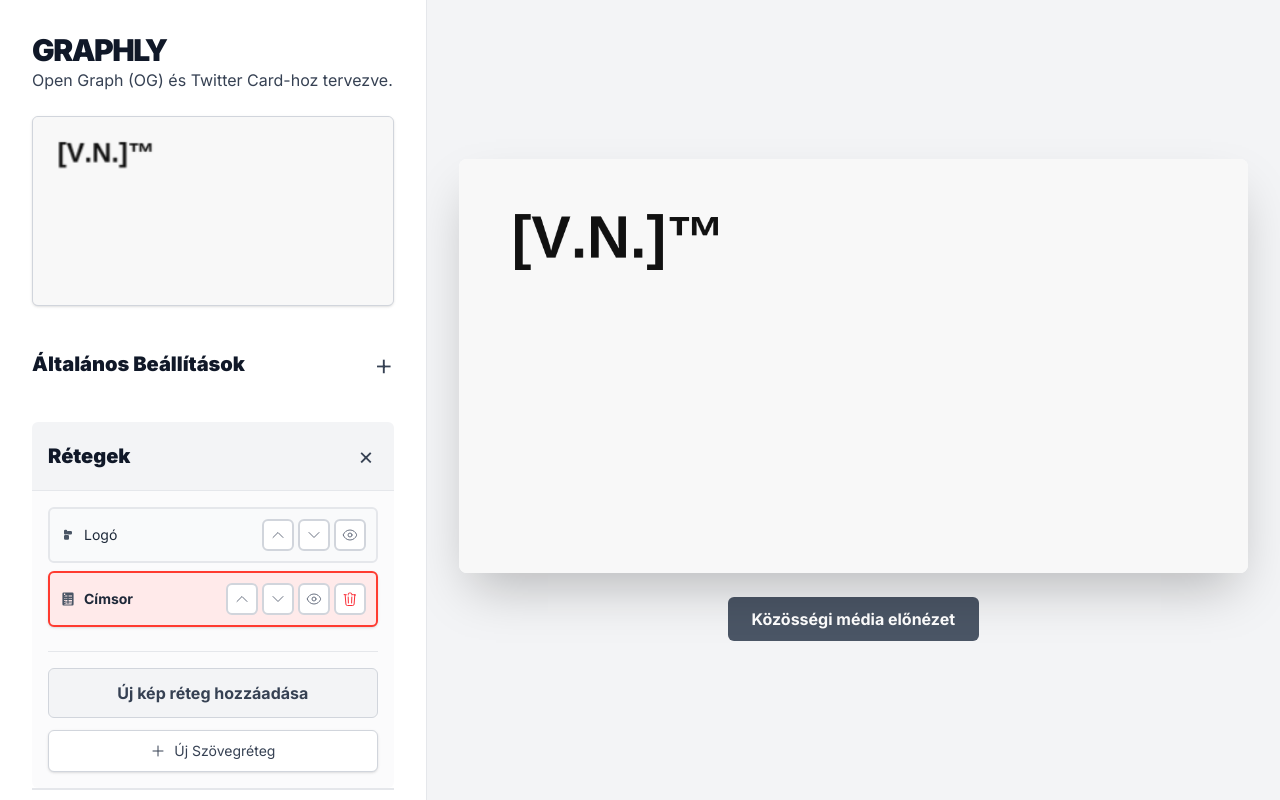
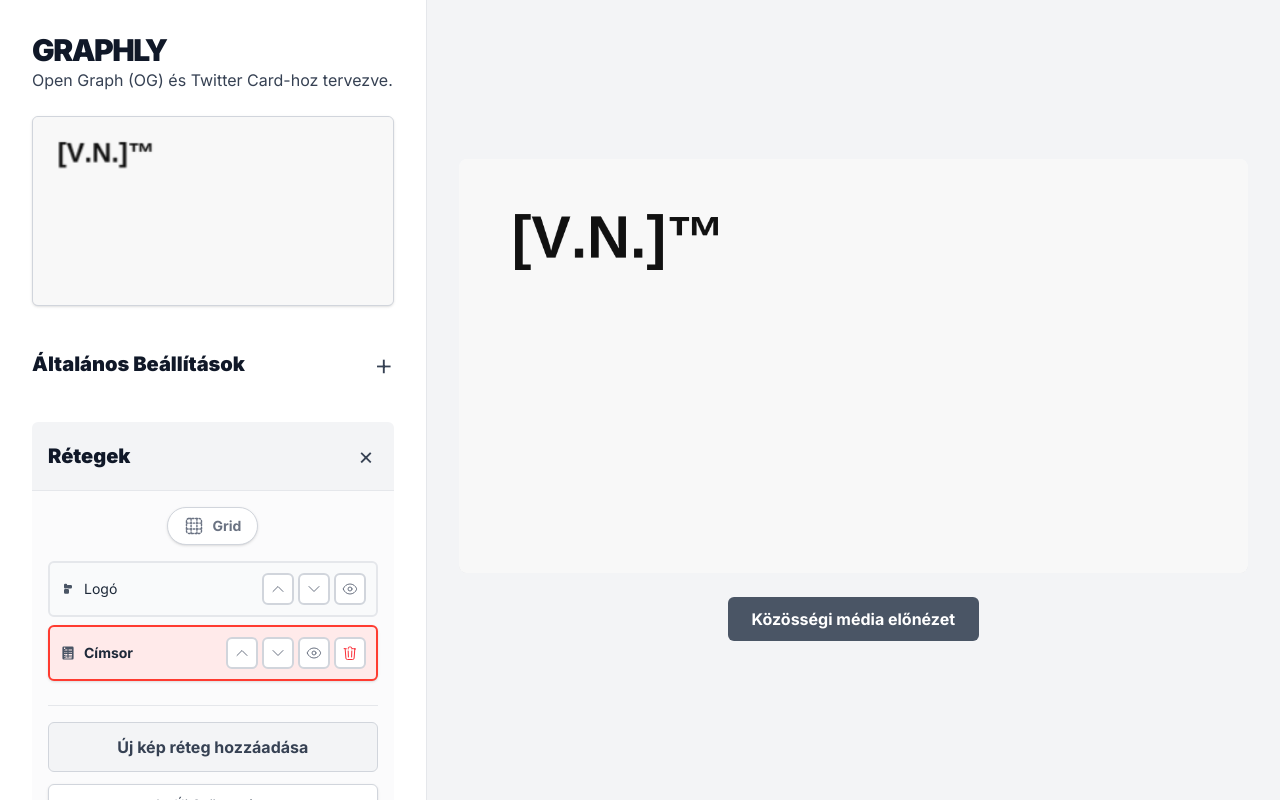
Before and after one commit to vnorman1/graphly-source, a React (Vite) app: page / in a window 1280 px wide. Built offline with nearby package versions, Linux system fonts and the light colour scheme.

Commit message:
Add grid overlay functionality with adjustable settings in LayersPanel and PreviewCanvas; introduce GridIcon component

```diff
--- a/App.tsx
+++ b/App.tsx
@@ -56,6 +56,11 @@ const App: React.FC = () => {
         }
     });
     const [isLoading, setIsLoading] = useState<boolean>(true);
+    // Grid overlay state (globális, hogy PreviewCanvas is lássa)
+    const [showGrid, setShowGrid] = useState(false);
+    const [gridDensity, setGridDensity] = useState(5);
+    const [gridStyle, setGridStyle] = useState<'dotted' | 'solid'>('dotted');
+    const [gridOpacity, setGridOpacity] = useState(0.5);
 
     const mergeStateWithInitial = (loadedStatePartial: Partial<AppState>): AppState => {
         const defaultTextLayerFromConstants = INITIAL_STATE.layers.find(l => l.type === 'text') as TextLayer | undefined;
@@ -708,6 +713,15 @@ const App: React.FC = () => {
                             onMoveLayer={moveLayer}
                             onAddLayer={addLayer}
                             onReorderLayers={handleReorderLayers}
+                            // Grid overlay props
+                            showGrid={showGrid}
+                            setShowGrid={setShowGrid}
+                            gridDensity={gridDensity}
+                            setGridDensity={setGridDensity}
+                            gridStyle={gridStyle}
+                            setGridStyle={setGridStyle}
+                            gridOpacity={gridOpacity}
+                            setGridOpacity={setGridOpacity}
                         />
 
                         {selectedLayer && (
@@ -894,6 +908,11 @@ const App: React.FC = () => {
                     appState={appState}
                     onCanvasUpdate={handleCanvasUpdate}
                     onLayerPositionChange={handleLayerPositionChange}
+                    // Grid overlay props
+                    showGrid={!isPreviewVisible && showGrid}
+                    gridDensity={gridDensity}
+                    gridStyle={gridStyle}
+                    gridOpacity={gridOpacity}
                 />
                 <button
                     onClick={() => setIsPreviewVisible(!isPreviewVisible)}
--- a/components/LayersPanel.tsx
+++ b/components/LayersPanel.tsx
@@ -4,7 +4,10 @@ import ControlPanelSection from './ControlPanelSection'; // Visszaállítva
 import IconButton from './IconButton';
 import FileUploadInput from './FileUploadInput';
 import { EyeIcon, EyeSlashIcon, TrashIcon, ArrowUpIcon, ArrowDownIcon, PlusIcon, TextIcon, ImageIcon, LogoIcon } from './icons/SimpleIcons';
+import GridIcon from './icons/GridIcon';
 import { BRAND_RED } from '../constants';
+import RangeInput from './RangeInput';
+import SelectInput from './SelectInput';
 
 interface LayersPanelProps {
   layers: Layer[];
@@ -14,7 +17,16 @@ interface LayersPanelProps {
   onDeleteLayer: (id: string) => void;
   onMoveLayer: (id: string, direction: 'up' | 'down') => void;
   onAddLayer: (type: LayerType, file?: File) => void;
-  onReorderLayers?: (fromIndex: number, toIndex: number) => void; // ÚJ
+  onReorderLayers?: (fromIndex: number, toIndex: number) => void;
+  // Grid overlay vezérlők (App-ből jönnek)
+  showGrid: boolean;
+  setShowGrid: (v: boolean) => void;
+  gridDensity: number;
+  setGridDensity: (v: number) => void;
+  gridStyle: 'dotted' | 'solid';
+  setGridStyle: (v: 'dotted' | 'solid') => void;
+  gridOpacity: number;
+  setGridOpacity: (v: number) => void;
 }
 
 const LayerTypeIcon: React.FC<{type: LayerType}> = ({type}) => {
@@ -33,6 +45,15 @@ const LayersPanel: React.FC<LayersPanelProps> = ({
   onMoveLayer,
   onAddLayer,
   onReorderLayers,
+  // Grid overlay propok
+  showGrid,
+  setShowGrid,
+  gridDensity,
+  setGridDensity,
+  gridStyle,
+  setGridStyle,
+  gridOpacity,
+  setGridOpacity,
 }) => {
   const [draggedLayerId, setDraggedLayerId] = useState<string | null>(null);
   const panelRef = useRef<HTMLDivElement>(null);
@@ -74,8 +95,85 @@ const LayersPanel: React.FC<LayersPanelProps> = ({
     }
   };
 
+  // Grid overlay UI state (csak a beállítás-panel láthatósága marad lokális)
+  const [showGridSettings, setShowGridSettings] = useState(false);
+
   return (
     <ControlPanelSection title="Rétegek" isOpenDefault={true}>
+      {/* Grid overlay toggle button középen, lebegő beállításokkal */}
+      <div className="flex justify-center mb-4 relative">
+        <button
+          type="button"
+          aria-pressed={showGrid}
+          title={showGrid ? 'Grid kikapcsolása' : 'Grid bekapcsolása'}
+          className={`group flex items-center gap-2 px-4 py-2 rounded-full border shadow-sm font-semibold transition-all duration-150
+            ${showGrid ? 'bg-[#ffeaea] border-[#FF3B30] text-[#FF3B30]' : 'bg-white border-gray-300 text-gray-500 hover:bg-gray-100 hover:border-gray-400'}
+            focus:outline-none focus:ring-2 focus:ring-[#FF3B30] focus:ring-offset-2`}
+          onClick={() => { setShowGrid(!showGrid); if (!showGrid) setShowGridSettings(true); }}
+        >
+          <GridIcon className="w-5 h-5" />
+          <span className="text-sm select-none">Grid</span>
+          <span className="sr-only">{showGrid ? 'Kikapcsol' : 'Bekapcsol'}</span>
+        </button>
+        {/* Lebegő beállítás-panel, csak ha aktív a grid */}
+        {showGrid && showGridSettings && (
+          <div className="absolute left-1/2 top-full z-10 mt-2 -translate-x-1/2 w-64 bg-white border border-gray-200 rounded-xl shadow-lg p-4 flex flex-col gap-3 animate-fade-in">
+            <div className="flex items-center justify-between">
+              <span className="font-semibold text-gray-700 text-sm">Grid beállítások</span>
+              <button
+                className="text-xs text-gray-400 hover:text-gray-700 px-2 py-1 rounded focus:outline-none"
+                onClick={() => setShowGridSettings(false)}
+                title="Beállítások elrejtése"
+              >
+                ✕
+              </button>
+            </div>
+            <RangeInput
+              id="gridDensity"
+              label="Sűrűség"
+              min={2}
+              max={12}
+              step={1}
+              value={gridDensity}
+              onChange={setGridDensity}
+              valueDisplay={`${gridDensity}x${gridDensity}`}
+            />
+            <div className="flex flex-col gap-2">
+              <label htmlFor="gridStyle" className="block text-sm font-medium text-gray-700">Vonal stílus</label>
+              <SelectInput
+                id="gridStyle"
+                label=""
+                value={gridStyle}
+                options={[
+                  { value: 'dotted', name: 'Pontozott' },
+                  { value: 'solid', name: 'Folytonos' }
+                ]}
+                onChange={val => setGridStyle(val as 'dotted' | 'solid')}
+              />
+            </div>
+            <RangeInput
+              id="gridOpacity"
+              label="Áttetszőség"
+              min={0.1}
+              max={1}
+              step={0.05}
+              value={gridOpacity}
+              onChange={setGridOpacity}
+              valueDisplay={`${Math.round(gridOpacity * 100)}%`}
+            />
+          </div>
+        )}
+        {/* Beállítások gomb csak ha grid aktív, de panel nem látszik */}
+        {showGrid && !showGridSettings && (
+          <button
+            className="absolute right-0 top-1/2 -translate-y-1/2 text-xs text-gray-400 hover:text-gray-700 px-2 py-1 rounded focus:outline-none"
+            onClick={() => setShowGridSettings(true)}
+            title="Grid beállítások megnyitása"
+          >
+            ⚙️
+          </button>
+        )}
+      </div>
       <div
         ref={panelRef}
         onDragOver={handlePanelDragOver}
--- a/components/PreviewCanvas.tsx
+++ b/components/PreviewCanvas.tsx
@@ -6,7 +6,11 @@ interface PreviewCanvasProps {
   appState: AppState;
   onCanvasUpdate: (dataUrl: string) => void;
   onLayerPositionChange: (layerId: string, position: { x: number; y: number }) => void;
-  // TODO: Add onLayerSizeChange, onLayerRotateChange if direct manipulation on canvas is implemented
+  // ÚJ: Grid overlay propok
+  showGrid?: boolean;
+  gridDensity?: number;
+  gridStyle?: 'dotted' | 'solid';
+  gridOpacity?: number;
 }
 
 type DraggableElementInfo = {
@@ -47,7 +51,11 @@ const loadImage = (src: string): Promise<HTMLImageElement> => {
 const PreviewCanvas: React.FC<PreviewCanvasProps> = ({
     appState,
     onCanvasUpdate,
-    onLayerPositionChange
+    onLayerPositionChange,
+    showGrid,
+    gridDensity,
+    gridStyle,
+    gridOpacity
 }) => {
   const canvasRef = useRef<HTMLCanvasElement>(null);
   const [draggingInfo, setDraggingInfo] = useState<DraggableElementInfo>(null);
@@ -55,7 +63,6 @@ const PreviewCanvas: React.FC<PreviewCanvasProps> = ({
   const [loadedImages, setLoadedImages] = useState<Map<string, HTMLImageElement>>(new Map());
   // ÚJ: háttérkép töltési állapot
   const [isBgImageLoading, setIsBgImageLoading] = useState(false);
-  const [isBgImageTainted, setIsBgImageTainted] = useState(false);
 
   // Detect Safari (iOS/macOS) for filter warning
   const [isSafari, setIsSafari] = useState(false);
@@ -411,11 +418,9 @@ const PreviewCanvas: React.FC<PreviewCanvasProps> = ({
     const res = getCanvasAndContext();
     if (!res) return;
     const { canvas, ctx } = res;
-
     ctx.clearRect(0, 0, canvas.width, canvas.height);
     ctx.shadowColor = 'transparent'; ctx.shadowOffsetX = 0; ctx.shadowOffsetY = 0; ctx.shadowBlur = 0;
     ctx.letterSpacing = '0px'; ctx.globalAlpha = 1; ctx.filter = 'none'; ctx.textAlign = 'left'; ctx.textBaseline = 'alphabetic';
-
     // --- FŐ JAVÍTÁS: ha háttérkép töltődik, CSAK a töltő szöveget rajzoljuk ki, mást nem! ---
     if (appState.backgroundType === 'image' && isBgImageLoading && appState.bgImage) {
         ctx.fillStyle = appState.bgColor; ctx.fillRect(0, 0, canvas.width, canvas.height);
@@ -424,7 +429,6 @@ const PreviewCanvas: React.FC<PreviewCanvasProps> = ({
         // NE hívjuk meg az onCanvasUpdate-et, amíg töltődik a kép!
         return;
     }
-
     if (appState.backgroundType === 'solid') {
         ctx.fillStyle = appState.bgColor;
         ctx.fillRect(0, 0, canvas.width, canvas.height);
@@ -446,29 +450,12 @@ const PreviewCanvas: React.FC<PreviewCanvasProps> = ({
         gradientFill.addColorStop(0, color1); gradientFill.addColorStop(1, color2);
         ctx.fillStyle = gradientFill; ctx.fillRect(0, 0, canvas.width, canvas.height);
     }
-
     const bgImageFromState = appState.bgImage;
     const bgImageElement = bgImageFromState ? loadedImages.get(bgImageFromState) : null;
-
     if (appState.backgroundType === 'image') {
         if (bgImageElement) {
             ctx.save();
-            // If tainted, skip filter and show warning
-            if (isBgImageTainted) {
-              ctx.drawImage(bgImageElement, 0, 0, canvas.width, canvas.height);
-              ctx.restore();
-              // Draw warning overlay
-              ctx.save();
-              ctx.globalAlpha = 0.7;
-              ctx.fillStyle = '#ff0000';
-              ctx.fillRect(0, 0, canvas.width, 40);
-              ctx.globalAlpha = 1;
-              ctx.font = 'bold 16px sans-serif';
-              ctx.fillStyle = '#fff';
-              ctx.textAlign = 'center';
-              ctx.fillText('A kép nem támogatja a filtereket (CORS hiba).', canvas.width/2, 26);
-              ctx.restore();
-            } else {
+            // Filterek alkalmazása
             const blur = Number(appState.bgImageFilters.blur ?? 0);
             const brightness = Number(appState.bgImageFilters.brightness ?? 100);
             const contrast = Number(appState.bgImageFilters.contrast ?? 100);
@@ -476,23 +463,19 @@ const PreviewCanvas: React.FC<PreviewCanvasProps> = ({
             ctx.drawImage(bgImageElement, 0, 0, canvas.width, canvas.height);
             ctx.filter = 'none';
             ctx.restore();
-            }
         } else if (appState.bgImage && !isBgImageLoading) {
             ctx.fillStyle = appState.bgColor;
             ctx.fillRect(0, 0, canvas.width, canvas.height);
         }
     }
-
     const overlayApplicable = appState.backgroundType === 'gradient' || (appState.backgroundType === 'image' && bgImageElement);
     if (overlayApplicable && appState.overlay.opacity > 0) {
         ctx.save();
         ctx.globalAlpha = appState.overlay.opacity; ctx.fillStyle = appState.overlay.color;
         ctx.fillRect(0, 0, canvas.width, canvas.height); ctx.restore();
     }
-
     const sortedLayers = [...appState.layers].sort((a, b) => a.zIndex - b.zIndex);
     sortedLayers.forEach(layer => drawLayer(ctx, layer));
-
     // --- FŐ JAVÍTÁS: csak akkor hívjuk meg az onCanvasUpdate-et, ha NEM töltődik a háttérkép, ÉS tényleg változott a tartalom! ---
     if (!(appState.backgroundType === 'image' && isBgImageLoading && appState.bgImage)) {
       let previewFormat = 'image/png';
@@ -511,7 +494,7 @@ const PreviewCanvas: React.FC<PreviewCanvasProps> = ({
         onCanvasUpdate(newDataUrl);
       }
     }
-  }, [appState, getCanvasAndContext, onCanvasUpdate, drawLayer, loadedImages, isBgImageLoading, isBgImageTainted, isSafari]);
+  }, [appState, getCanvasAndContext, onCanvasUpdate, drawLayer, loadedImages, isBgImageLoading, isSafari]);
 
   useEffect(() => {
     drawCanvas();
@@ -531,7 +514,6 @@ const PreviewCanvas: React.FC<PreviewCanvasProps> = ({
 
   const getLayerBoundingBox = useCallback((ctx: CanvasRenderingContext2D, layer: Layer): { x: number, y: number, width: number, height: number } | null => {
     if (!layer.isVisible) return null;
-
     if (layer.type === 'text') {
         const textLayer = layer as TextLayer;
         ctx.font = `${textLayer.fontWeight} ${textLayer.fontSize}px "${textLayer.fontFamily}", sans-serif`;
@@ -543,11 +525,9 @@ const PreviewCanvas: React.FC<PreviewCanvasProps> = ({
         const textBlockWidth = Math.max(...lines.map(line => ctx.measureText(line).width));
         const textBlockHeight = (lines.length > 0 ? (lines.length -1) * (textLayer.fontSize * textLayer.lineHeightMultiplier) : 0) + textLayer.fontSize;
         ctx.letterSpacing = '0px';
-
         let boxX = textLayer.x;
         if (textLayer.textAlign === 'center') boxX = textLayer.x - textBlockWidth / 2;
         else if (textLayer.textAlign === 'right') boxX = textLayer.x - textBlockWidth;
-
         let boxY = textLayer.y;
         if (textLayer.verticalAlign === 'middle') {
             boxY = textLayer.y - textBlockHeight / 2;
@@ -555,26 +535,23 @@ const PreviewCanvas: React.FC<PreviewCanvasProps> = ({
             boxY = textLayer.y - textBlockHeight;
         }
         return { x: boxX, y: boxY, width: textBlockWidth, height: textBlockHeight };
-
     } else if (layer.type === 'logo') {
-        const logoLayer = layer as LogoLayer;
-        const img = loadedImages.get(logoLayer.src!);
+        const logo = layer as LogoLayer;
+        const img = loadedImages.get(logo.src!);
         if (!img) return null;
         const aspectRatio = img.width / img.height;
-        const logoRenderHeight = logoLayer.size / aspectRatio;
-
-        let boxX = logoLayer.x;
-        let boxY = logoLayer.y;
-
-        if (!logoLayer.isFreelyPositioned) {
-            switch(logoLayer.cornerPosition) {
+        const logoRenderHeight = logo.size / aspectRatio;
+        let boxX = logo.x;
+        let boxY = logo.y;
+        if (!logo.isFreelyPositioned) {
+            switch(logo.cornerPosition) {
                 case 'top-left': boxX = LOGO_CANVAS_PADDING; boxY = LOGO_CANVAS_PADDING; break;
-                case 'top-right': boxX = appState.canvasWidth - logoLayer.size - LOGO_CANVAS_PADDING; boxY = LOGO_CANVAS_PADDING; break;
+                case 'top-right': boxX = appState.canvasWidth - logo.size - LOGO_CANVAS_PADDING; boxY = LOGO_CANVAS_PADDING; break;
                 case 'bottom-left': boxX = LOGO_CANVAS_PADDING; boxY = appState.canvasHeight - logoRenderHeight - LOGO_CANVAS_PADDING; break;
-                case 'bottom-right': default: boxX = appState.canvasWidth - logoLayer.size - LOGO_CANVAS_PADDING; boxY = appState.canvasHeight - logoRenderHeight - LOGO_CANVAS_PADDING; break;
+                case 'bottom-right': default: boxX = appState.canvasWidth - logo.size - LOGO_CANVAS_PADDING; boxY = appState.canvasHeight - logoRenderHeight - LOGO_CANVAS_PADDING; break;
             }
         }
-        return { x: boxX, y: boxY, width: logoLayer.size, height: logoRenderHeight };
+        return { x: boxX, y: boxY, width: logo.size, height: logoRenderHeight };
     } else if (layer.type === 'image') {
         const imgLayer = layer as ImageLayer;
         return { x: imgLayer.x, y: imgLayer.y, width: imgLayer.width, height: imgLayer.height };
@@ -687,8 +664,71 @@ const PreviewCanvas: React.FC<PreviewCanvasProps> = ({
     Number(appState.bgImageFilters.contrast) !== 100
   );
 
+  // --- Grid overlay SVG generálása ---
+  const renderGridOverlay = () => {
+    if (!showGrid) return null;
+    // Default values if undefined
+    const cols = gridDensity ?? 5;
+    const rows = gridDensity ?? 5;
+    const w = appState.canvasWidth;
+    const h = appState.canvasHeight;
+    const lines: React.JSX.Element[] = [];
+    const stroke = gridStyle === 'dotted' ? '#FF3B30' : '#FF3B30';
+    const dash = gridStyle === 'dotted' ? '2,8' : undefined;
+    // Függőleges vonalak
+    for (let i = 1; i < cols; i++) {
+      const x = (w / cols) * i;
+      lines.push(
+        <line
+          key={`v-${i}`}
+          x1={x}
+          y1={0}
+          x2={x}
+          y2={h}
+          stroke={stroke}
+          strokeWidth={1.5}
+          strokeDasharray={dash}
+          opacity={gridOpacity ?? 0.5}
+        />
+      );
+    }
+    // Vízszintes vonalak
+    for (let i = 1; i < rows; i++) {
+      const y = (h / rows) * i;
+      lines.push(
+        <line
+          key={`h-${i}`}
+          x1={0}
+          y1={y}
+          x2={w}
+          y2={y}
+          stroke={stroke}
+          strokeWidth={1.5}
+          strokeDasharray={dash}
+          opacity={gridOpacity ?? 0.5}
+        />
+      );
+    }
     return (
-    <div style={{position: 'relative'}}>
+      <svg
+        width="100%"
+        height="100%"
+        viewBox={`0 0 ${w} ${h}`}
+        style={{
+          position: 'absolute',
+          left: 0,
+          top: 0,
+          pointerEvents: 'none',
+          zIndex: 10,
+        }}
+      >
+        {lines}
+      </svg>
+    );
+  };
+
+  return (
+    <div className="relative w-full max-w-4xl" style={{}}>
       <style>{`
         .safari-filter-warning-anim {
           animation: safariFadeIn 0.7s cubic-bezier(0.4,0,0.2,1);
@@ -710,15 +750,21 @@ const PreviewCanvas: React.FC<PreviewCanvasProps> = ({
           A háttérkép filterek (blur, brightness, contrast) nem támogatottak Safariban.
         </div>
       )}
+      <div className="relative w-full max-w-4xl overflow-hidden rounded-lg" style={{}}>
         <canvas
           ref={canvasRef}
           width={appState.canvasWidth}
           height={appState.canvasHeight}
-        className="shadow-2xl w-full max-w-4xl rounded-lg bg-white"
+          className="shadow-2xl w-full max-w-4xl rounded-lg bg-white block"
           id="previewCanvas"
           onMouseDown={handleMouseDown}
-        style={{ cursor: cursorStyle, touchAction: 'none' }}
+          style={{ cursor: cursorStyle, touchAction: 'none', display: 'block' }}
         />
+        {/* Grid overlay csak szerkesztő módban, exportnál nem! */}
+        <div className="pointer-events-none absolute inset-0 z-10 w-full h-full overflow-hidden rounded-lg">
+          {renderGridOverlay()}
+        </div>
+      </div>
     </div>
   );
 };
--- /dev/null
+++ b/components/icons/GridIcon.tsx
@@ -0,0 +1,21 @@
+import React from 'react';
+
+const GridIcon: React.FC<{ className?: string }> = ({ className = '' }) => (
+  <svg
+    viewBox="0 0 24 24"
+    fill="none"
+    stroke="currentColor"
+    strokeWidth="1.7"
+    strokeLinecap="round"
+    strokeLinejoin="round"
+    className={className}
+  >
+    <rect x="3" y="3" width="18" height="18" rx="3" strokeDasharray="2 2" />
+    <line x1="3" y1="8.5" x2="21" y2="8.5" strokeDasharray="2 2" />
+    <line x1="3" y1="15.5" x2="21" y2="15.5" strokeDasharray="2 2" />
+    <line x1="8.5" y1="3" x2="8.5" y2="21" strokeDasharray="2 2" />
+    <line x1="15.5" y1="3" x2="15.5" y2="21" strokeDasharray="2 2" />
+  </svg>
+);
+
+export default GridIcon;
```
Lines whose indentation alone changed are shown as unchanged.
